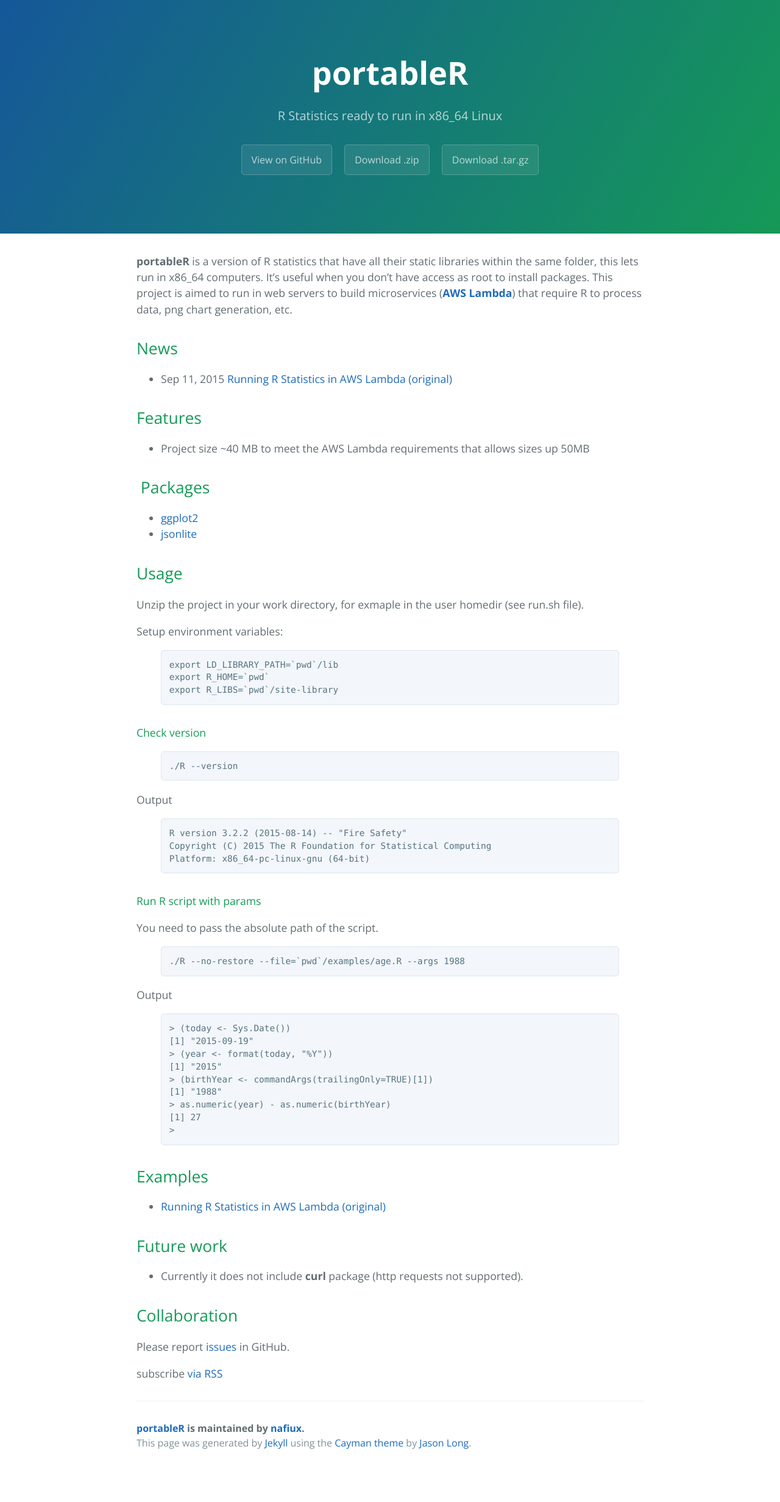
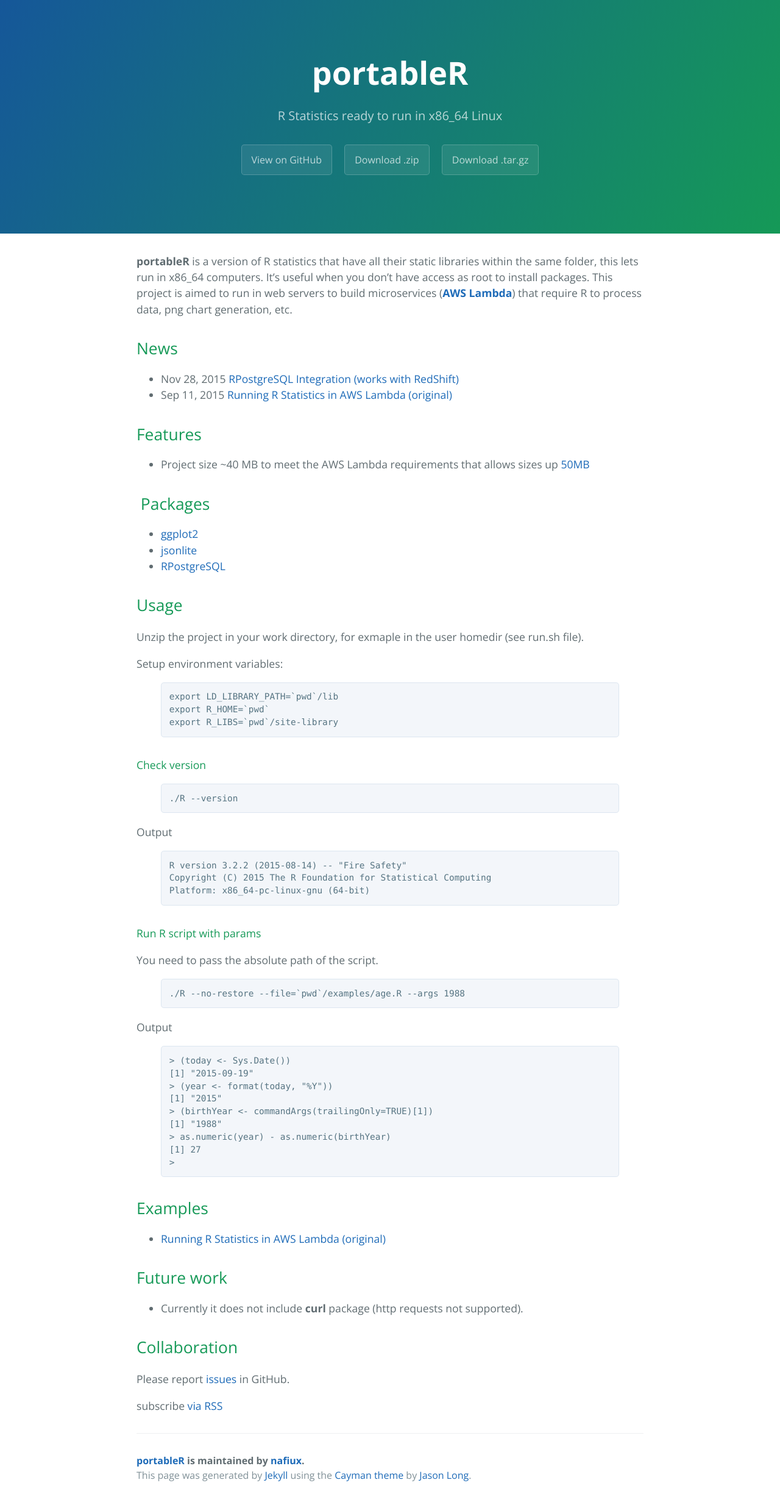
Before and after one commit to iocampomx/portableR, a Jekyll site: the page built from index.md, in a window 1280 px wide. Shown: the whole page at 61% size. Built offline with Jekyll 4.4.1, drawn with Linux system fonts in a browser that asks for light colours; before the commit the page ends 2410 px from its top, so only the background shows below that.

Commit message:
RPostgreSQL Integration (works with RedShift)

```diff
--- a/_includes/header.html
+++ b/_includes/header.html
@@ -1,5 +1,5 @@
 <section class="page-header">
-  <h1 class="project-name">portableR</h1>
+  <h1 class="project-name"><a href="/portableR/">portableR</a></h1>
   <h2 class="project-tagline">R Statistics ready to run in x86_64 Linux</h2>
   <a href="https://github.com/nafiux/portableR" class="btn">View on GitHub</a>
   <a href="https://github.com/nafiux/portableR/zipball/master" class="btn">Download .zip</a>
--- a/index.md
+++ b/index.md
@@ -17,12 +17,13 @@ layout: default
 
 ##Features
 
-- Project size ~40 MB to meet the AWS Lambda requirements that allows sizes up 50MB
+- Project size ~40 MB to meet the AWS Lambda requirements that allows sizes up [50MB](http://docs.aws.amazon.com/lambda/latest/dg/limits.html#limits-list)
 
 ## Packages
 
 - [ggplot2]
 - [jsonlite]
+- [RPostgreSQL]
 
 ##Usage
 
@@ -87,6 +88,7 @@ Please report [issues] in GitHub.
 <p class="rss-subscribe">subscribe <a href="{{ "/feed.xml" | prepend: site.baseurl }}">via RSS</a></p>
 
 [jsonlite]: https://cran.r-project.org/web/packages/jsonlite/index.html
+[RPostgreSQL]: https://cran.r-project.org/web/packages/RPostgreSQL/index.html
 [ggplot2]:  http://ggplot2.org/
 [original]: http://nafiux.com/blog/2015/09/11/running-r-statistics-in-aws-lambda/
 [issues]:   https://github.com/nafiux/portableR/issues
--- a/stylesheets/stylesheet.css
+++ b/stylesheets/stylesheet.css
@@ -58,6 +58,10 @@ a {
   text-align: center;
   background-color: #159957;
   background-image: linear-gradient(120deg, #155799, #159957); }
+.page-header > h1 > a {
+  color: #fff;
+  text-decoration: none;
+}
 
 @media screen and (min-width: 64em) {
   .page-header {
```
Also changed, not shown: _posts/2015-11-28-RPostgreSQL-integration.md (added, +38 -0 lines), 4 other files.
